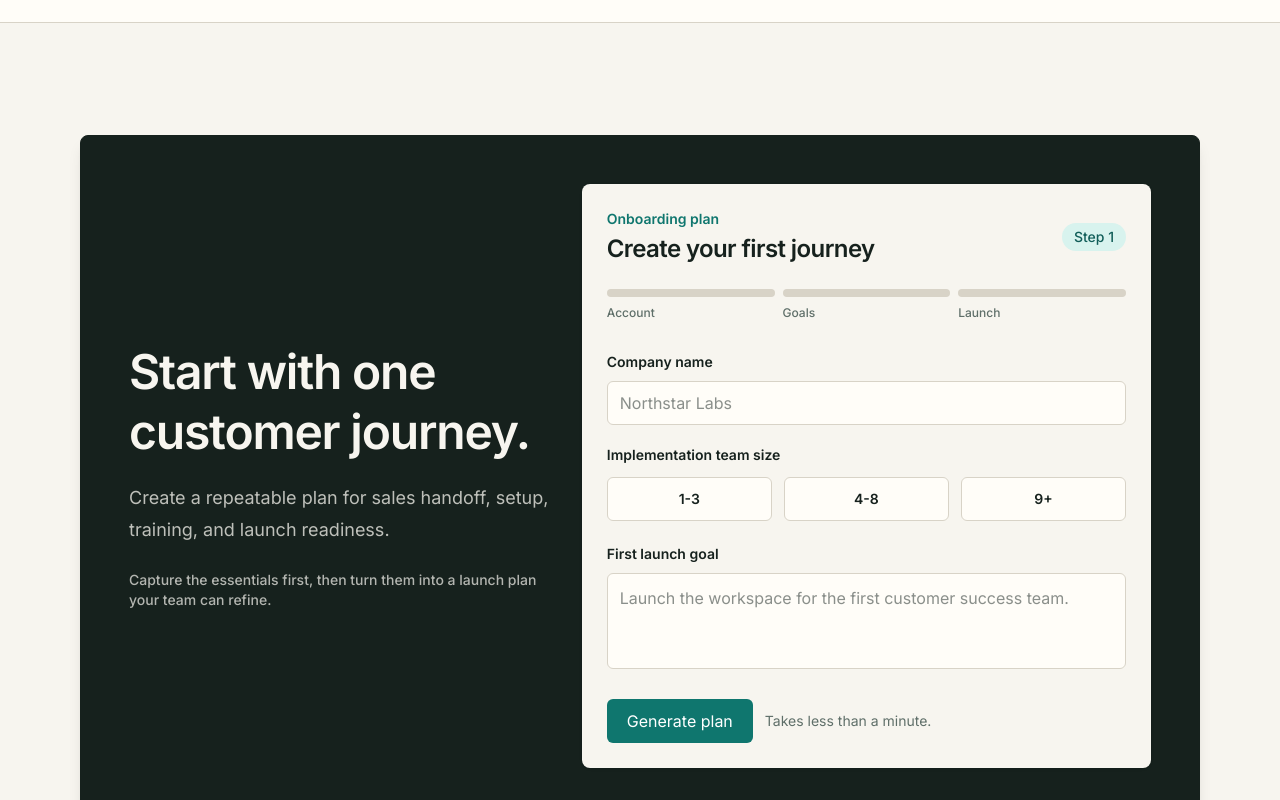
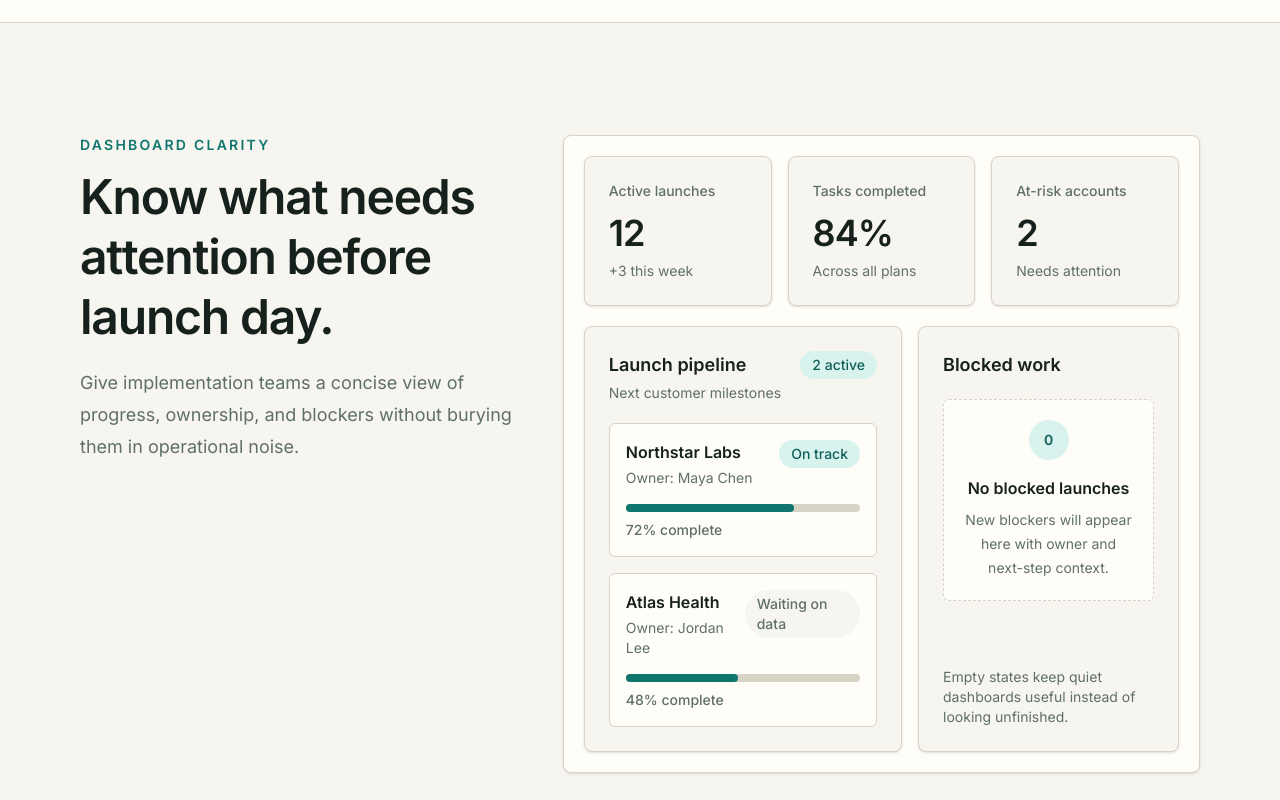
Before and after one commit to error411/saas-onboarding-ui, a Next.js app: page / in a window 1280 px wide. Shown: the part 1560-2360 px from the top of the page. Built offline with nearby package versions, Linux system fonts and the light colour scheme.

Commit message:
Add dashboard preview section

```diff
--- a/app/page.tsx
+++ b/app/page.tsx
@@ -1,4 +1,5 @@
 import { CtaSection } from "@/components/cta-section";
+import { DashboardPreview } from "@/components/dashboard-preview";
 import { FeatureCard } from "@/components/feature-card";
 import { HeroSection } from "@/components/hero-section";
 import { SiteFooter } from "@/components/site-footer";
@@ -48,6 +49,7 @@ export default function Home() {
           </div>
         </div>
       </section>
+      <DashboardPreview />
       <CtaSection />
       <SiteFooter />
     </main>
--- /dev/null
+++ b/components/dashboard-preview.tsx
@@ -0,0 +1,134 @@
+import { Card } from "@/components/ui/card";
+import { cn } from "@/lib/utils";
+
+const stats = [
+  { label: "Active launches", value: "12", detail: "+3 this week" },
+  { label: "Tasks completed", value: "84%", detail: "Across all plans" },
+  { label: "At-risk accounts", value: "2", detail: "Needs attention" },
+];
+
+const launches = [
+  {
+    company: "Northstar Labs",
+    owner: "Maya Chen",
+    progress: 72,
+    status: "On track",
+  },
+  {
+    company: "Atlas Health",
+    owner: "Jordan Lee",
+    progress: 48,
+    status: "Waiting on data",
+  },
+];
+
+export function DashboardPreview() {
+  return (
+    <section className="section-space" id="dashboard">
+      <div className="container-page">
+        <div className="grid gap-10 lg:grid-cols-[0.82fr_1.18fr] lg:items-start">
+          <div className="max-w-2xl">
+            <p className="text-sm font-semibold uppercase tracking-[0.16em] text-accent">
+              Dashboard clarity
+            </p>
+            <h2 className="mt-3 text-3xl font-semibold leading-tight tracking-tight text-foreground md:text-5xl">
+              Know what needs attention before launch day.
+            </h2>
+            <p className="mt-5 text-base leading-7 text-muted md:text-lg md:leading-8">
+              Give implementation teams a concise view of progress, ownership,
+              and blockers without burying them in operational noise.
+            </p>
+          </div>
+
+          <div className="rounded-lg border border-border bg-card p-4 shadow-sm sm:p-5">
+            <div className="grid gap-4 sm:grid-cols-3">
+              {stats.map((stat) => (
+                <Card className="bg-background p-5" key={stat.label}>
+                  <p className="text-sm font-medium text-muted">{stat.label}</p>
+                  <p className="mt-3 text-4xl font-semibold tracking-tight text-foreground">
+                    {stat.value}
+                  </p>
+                  <p className="mt-2 text-sm text-muted">{stat.detail}</p>
+                </Card>
+              ))}
+            </div>
+
+            <div className="mt-5 grid gap-4 lg:grid-cols-[1fr_0.82fr]">
+              <Card className="bg-background p-5">
+                <div className="flex items-start justify-between gap-4">
+                  <div>
+                    <h3 className="text-lg font-semibold text-foreground">
+                      Launch pipeline
+                    </h3>
+                    <p className="mt-1 text-sm text-muted">Next customer milestones</p>
+                  </div>
+                  <span className="rounded-full bg-accent-soft px-3 py-1 text-sm font-medium text-accent-strong">
+                    2 active
+                  </span>
+                </div>
+
+                <div className="mt-5 space-y-4">
+                  {launches.map((launch) => (
+                    <div
+                      className="rounded-md border border-border bg-card p-4"
+                      key={launch.company}
+                    >
+                      <div className="flex flex-col gap-2 sm:flex-row sm:items-start sm:justify-between">
+                        <div>
+                          <p className="font-semibold text-foreground">{launch.company}</p>
+                          <p className="mt-1 text-sm text-muted">Owner: {launch.owner}</p>
+                        </div>
+                        <span
+                          className={cn(
+                            "w-fit rounded-full px-3 py-1 text-sm font-medium",
+                            launch.progress >= 70
+                              ? "bg-accent-soft text-accent-strong"
+                              : "bg-background text-muted",
+                          )}
+                        >
+                          {launch.status}
+                        </span>
+                      </div>
+                      <div className="mt-4 h-2 rounded-full bg-border">
+                        <div
+                          className="h-2 rounded-full bg-accent"
+                          style={{ width: `${launch.progress}%` }}
+                        />
+                      </div>
+                      <p className="mt-2 text-sm font-medium text-muted">
+                        {launch.progress}% complete
+                      </p>
+                    </div>
+                  ))}
+                </div>
+              </Card>
+
+              <Card className="flex min-h-full flex-col justify-between bg-background p-5">
+                <div>
+                  <h3 className="text-lg font-semibold text-foreground">Blocked work</h3>
+                  <div className="mt-5 rounded-md border border-dashed border-border bg-card p-5 text-center">
+                    <div
+                      className="mx-auto grid size-10 place-items-center rounded-full bg-accent-soft text-sm font-semibold text-accent-strong"
+                      aria-hidden="true"
+                    >
+                      0
+                    </div>
+                    <p className="mt-4 font-semibold text-foreground">
+                      No blocked launches
+                    </p>
+                    <p className="mt-2 text-sm leading-6 text-muted">
+                      New blockers will appear here with owner and next-step context.
+                    </p>
+                  </div>
+                </div>
+                <p className="mt-5 text-sm text-muted">
+                  Empty states keep quiet dashboards useful instead of looking unfinished.
+                </p>
+              </Card>
+            </div>
+          </div>
+        </div>
+      </div>
+    </section>
+  );
+}
--- a/lib/navigation.ts
+++ b/lib/navigation.ts
@@ -2,5 +2,6 @@ import type { NavItem } from "@/types/navigation";
 
 export const NAV_ITEMS: NavItem[] = [
   { href: "#features", label: "Product" },
+  { href: "#dashboard", label: "Dashboard" },
   { href: "#start", label: "Plans" },
 ];
```
